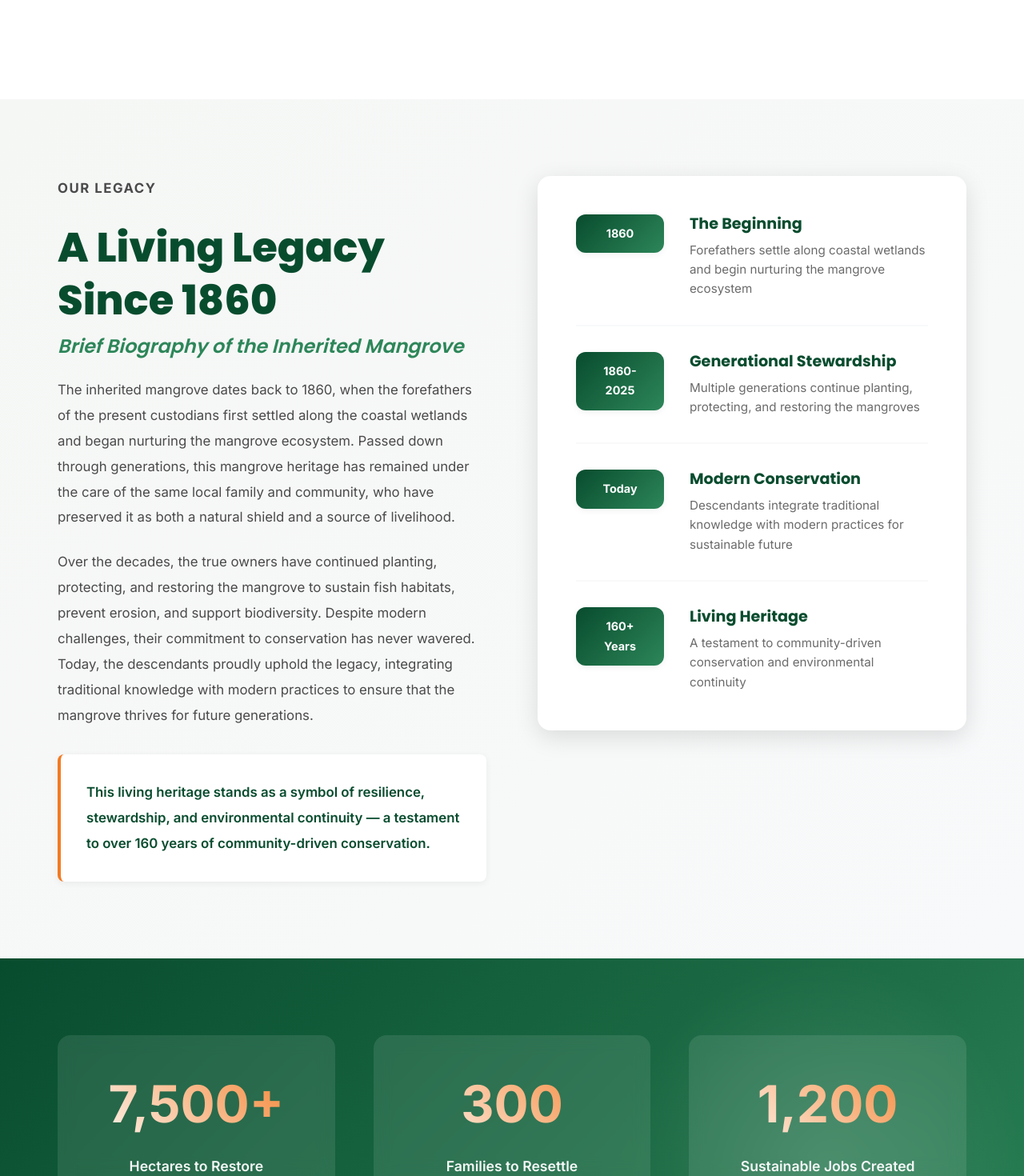
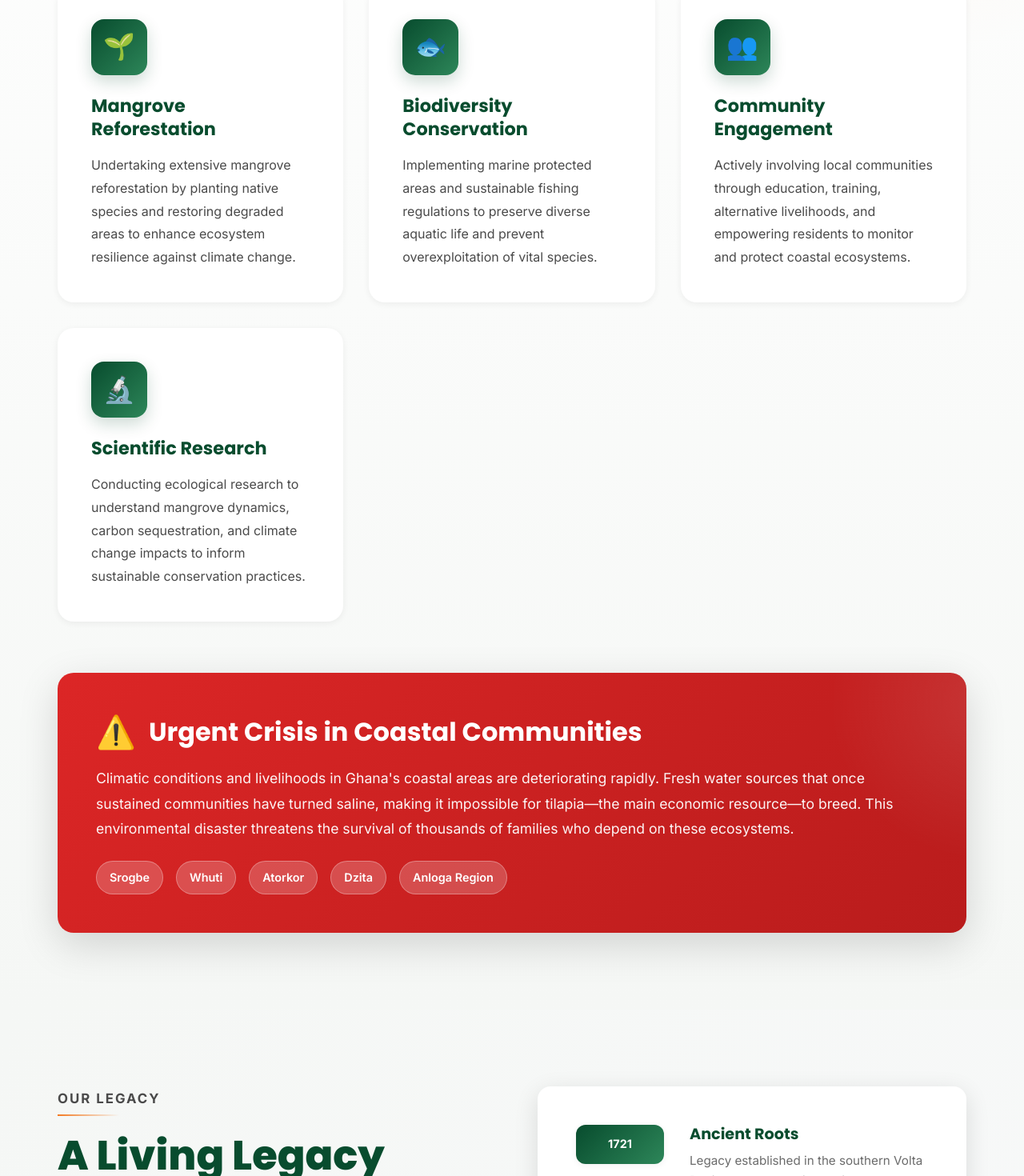
Before and after one commit to Bless2000/NGO-Website, a React (Vite) app: page / in a window 1280 px wide. Shown: the part 1330-2800 px from the top of the page at 80% size. Built offline with nearby package versions, Linux system fonts and the light colour scheme.

Commit message:
fixing responsiveness and our mission

```diff
--- a/src/App.jsx
+++ b/src/App.jsx
@@ -2,6 +2,7 @@ import React, { useEffect, useState } from 'react';
 
 const App = () => {
   const [scrolled, setScrolled] = useState(false);
+  const [menuOpen, setMenuOpen] = useState(false);
 
   useEffect(() => {
     const handleScroll = () => {
@@ -25,6 +26,7 @@ const App = () => {
             behavior: 'smooth'
           });
         }
+        setMenuOpen(false); // Close menu on link click
       });
     });
 
@@ -32,6 +34,10 @@ const App = () => {
       window.removeEventListener('scroll', handleScroll);
     };
   }, []);
+
+  const toggleMenu = () => {
+    setMenuOpen(!menuOpen);
+  };
 
   return (
     <>
@@ -41,7 +47,7 @@ const App = () => {
       <header className={`header ${scrolled ? 'scrolled' : ''}`} id="header">
         <nav className="nav">
             <a href="#home" className="nav__logo">D-SART</a>
-            <ul className="nav__links">
+            <ul className={`nav__links ${menuOpen ? 'mobile-active' : ''}`}>
                 <li><a href="#home" className="nav__link">Home</a></li>
                 <li><a href="#about" className="nav__link">About</a></li>
                 <li><a href="#project" className="nav__link">Our Project</a></li>
@@ -51,7 +57,7 @@ const App = () => {
                 <li><a href="#contact" className="nav__link">Contact</a></li>
             </ul>
             <a href="#partnership" className="btn btn-primary">Donate Now</a>
-            <button className="mobile-menu-btn">☰</button>
+            <button className="mobile-menu-btn" onClick={toggleMenu}>{menuOpen ? '✕' : '☰'}</button>
         </nav>
     </header>
 
@@ -108,10 +114,52 @@ const App = () => {
         <div className="container">
             <div className="section-header">
                 <p className="section-subtitle">Our Mission</p>
-            <h2 className="section-title">Protecting Coastlines, Empowering Communities</h2>
+                <h2 className="section-title">Planting, Protecting, and Preserving Mangroves</h2>
                 <p className="section-description">
-              D-SART Wildlife Aquatic Conservation is a non-profit organization dedicated to wildlife conservation, re-afforestation, and aquatic life restoration. Mangroves are vital ecosystems that protect coastlines from erosion, absorb carbon to mitigate climate change, and provide habitat for diverse marine species. Our flagship initiative aims to reclaim and restore over 7,500 hectares of degraded mangrove land, directly supporting UN Sustainable Development Goals (SDGs 13, 14, and 15) and global ESG commitments.
+                    D-SART Wildlife Aquatic Conservation is a non-profit organization dedicated to the preservation of mangrove ecosystems and the protection of aquatic life in Ghana's coastal communities. Through comprehensive conservation efforts, we restore vital coastal habitats that provide environmental and socio-economic benefits for generations to come.
                 </p>
+            </div>
+
+            {/* Mission Focus Areas */}
+            <div className="mission-grid">
+                <div className="mission-card">
+                    <div className="mission-icon">🌱</div>
+                    <h3>Mangrove Reforestation</h3>
+                    <p>Undertaking extensive mangrove reforestation by planting native species and restoring degraded areas to enhance ecosystem resilience against climate change.</p>
+                </div>
+
+                <div className="mission-card">
+                    <div className="mission-icon">🐟</div>
+                    <h3>Biodiversity Conservation</h3>
+                    <p>Implementing marine protected areas and sustainable fishing regulations to preserve diverse aquatic life and prevent overexploitation of vital species.</p>
+                </div>
+
+                <div className="mission-card">
+                    <div className="mission-icon">👥</div>
+                    <h3>Community Engagement</h3>
+                    <p>Actively involving local communities through education, training, alternative livelihoods, and empowering residents to monitor and protect coastal ecosystems.</p>
+                </div>
+
+                <div className="mission-card">
+                    <div className="mission-icon">🔬</div>
+                    <h3>Scientific Research</h3>
+                    <p>Conducting ecological research to understand mangrove dynamics, carbon sequestration, and climate change impacts to inform sustainable conservation practices.</p>
+                </div>
+            </div>
+
+            {/* Crisis Alert Box */}
+            <div className="crisis-alert">
+                <h3><span>⚠️</span> Urgent Crisis in Coastal Communities</h3>
+                <p>
+                    Climatic conditions and livelihoods in Ghana's coastal areas are deteriorating rapidly. Fresh water sources that once sustained communities have turned saline, making it impossible for tilapia—the main economic resource—to breed. This environmental disaster threatens the survival of thousands of families who depend on these ecosystems.
+                </p>
+                <div className="affected-areas">
+                    <span className="area-tag">Srogbe</span>
+                    <span className="area-tag">Whuti</span>
+                    <span className="area-tag">Atorkor</span>
+                    <span className="area-tag">Dzita</span>
+                    <span className="area-tag">Anloga Region</span>
+                </div>
             </div>
         </div>
     </section>
@@ -124,10 +172,12 @@ const App = () => {
           <div className="heritage-grid">
             <div className="heritage-text">
               <p className="section-subtitle">Our Legacy</p>
-              <h2 className="section-title" style={{ textAlign: 'left', marginBottom: '0.5rem' }}>A Living Legacy Since 1860</h2>
+              <h2 className="section-title" style={{ textAlign: 'left', marginBottom: '0.5rem' }}>A Living Legacy Since 1721</h2>
               <h3>Brief Biography of the Inherited Mangrove</h3>
 
               <p>The inherited mangrove dates back to 1860, when the forefathers of the present custodians first settled along the coastal wetlands and began nurturing the mangrove ecosystem. Passed down through generations, this mangrove heritage has remained under the care of the same local family and community, who have preserved it as both a natural shield and a source of livelihood.</p>
+
+              <p>Our legacy also extends to 1721, originating from the southern part of the Volta Region, encompassing areas such as Agbatsivi, Agortoe, Salo Akpashiafe, Agbledomi, Akplorwotokor, Dzita, Anyanui, Tunu, Bomego, Gamenu, and Vededeanu.</p>
 
               <p>Over the decades, the true owners have continued planting, protecting, and restoring the mangrove to sustain fish habitats, prevent erosion, and support biodiversity. Despite modern challenges, their commitment to conservation has never wavered. Today, the descendants proudly uphold the legacy, integrating traditional knowledge with modern practices to ensure that the mangrove thrives for future generations.</p>
 
@@ -137,6 +187,13 @@ const App = () => {
             </div>
 
             <div className="timeline">
+              <div className="timeline-item">
+                <div className="timeline-year">1721</div>
+                <div className="timeline-content">
+                  <h4>Ancient Roots</h4>
+                  <p>Legacy established in the southern Volta Region, encompassing various communities.</p>
+                </div>
+              </div>
               <div className="timeline-item">
                 <div className="timeline-year">1860</div>
                 <div className="timeline-content">
--- a/src/index.css
+++ b/src/index.css
@@ -455,43 +455,7 @@ section {
             margin-bottom: 4rem;
         }
 
-        /* Stats Bar in Hero */
-        .hero__stats {
-            position: absolute;
-            bottom: 3rem;
-            left: 50%;
-            transform: translateX(-50%);
-            display: flex;
-            gap: 4rem;
-            background: rgba(255, 255, 255, 0.15);
-            backdrop-filter: blur(20px);
-            padding: 2rem 4rem;
-            border-radius: 20px;
-            border: 1px solid rgba(255, 255, 255, 0.2);
-            animation: fadeInUp 1s ease-out 1.3s both;
-        }
 
-        .hero__stat {
-            text-align: center;
-            color: white;
-        }
-
-        .hero__stat-number {
-            font-size: 2.5rem;
-            font-weight: 800;
-            display: block;
-            margin-bottom: 0.25rem;
-            background: linear-gradient(135deg, white, var(--accent-orange));
-            -webkit-background-clip: text;
-            -webkit-text-fill-color: transparent;
-            background-clip: text;
-        }
-
-        .hero__stat-label {
-            font-size: 0.9rem;
-            opacity: 0.9;
-            font-weight: 600;
-        }
 
         /* Scroll Indicator */
         .scroll-indicator {
@@ -538,16 +502,30 @@ section {
             margin-top: 1rem;
         }
 
-/* --- Mission Section --- */
 
         .mission {
-    background: var(--bg-white);
+            background: linear-gradient(180deg, var(--bg-white) 0%, var(--bg-lighter) 100%);
+            position: relative;
+            overflow: hidden;
+        }
+
+        .mission::before {
+            content: '';
+            position: absolute;
+            top: 0;
+            right: -200px;
+            width: 600px;
+            height: 600px;
+            background: radial-gradient(circle, rgba(243, 122, 34, 0.05) 0%, transparent 70%);
+            border-radius: 50%;
         }
 
         .section-header {
             text-align: center;
-    max-width: 800px;
-    margin: 0 auto 4rem;
+            max-width: 900px;
+            margin: 0 auto 5rem;
+            position: relative;
+            z-index: 1;
         }
 
         .section-subtitle {
@@ -555,8 +533,20 @@ section {
             font-weight: 700;
             color: var(--accent-orange);
             text-transform: uppercase;
-    letter-spacing: 1.5px;
+            letter-spacing: 2px;
             margin-bottom: 1rem;
+            display: inline-block;
+            position: relative;
+        }
+
+        .section-subtitle::after {
+            content: '';
+            position: absolute;
+            bottom: -5px;
+            left: 0;
+            width: 60%;
+            height: 2px;
+            background: linear-gradient(90deg, var(--accent-orange), transparent);
         }
 
         .section-title {
@@ -564,12 +554,140 @@ section {
             color: var(--primary-green);
             margin-bottom: 1.5rem;
             font-weight: 800;
+            line-height: 1.2;
         }
 
         .section-description {
-    font-size: 1.15rem;
+            font-size: 1.2rem;
+            color: var(--medium-text);
+            line-height: 1.9;
+            margin-bottom: 3rem;
+        }
+
+        .mission-grid {
+            display: grid;
+            grid-template-columns: repeat(auto-fit, minmax(280px, 1fr));
+            gap: 2rem;
+            margin-top: 4rem;
+        }
+
+        .mission-card {
+            background: white;
+            padding: 2.5rem;
+            border-radius: 20px;
+            box-shadow: var(--shadow-sm);
+            transition: var(--transition);
+            border: 2px solid transparent;
+            position: relative;
+            overflow: hidden;
+        }
+
+        .mission-card::before {
+            content: '';
+            position: absolute;
+            top: 0;
+            left: 0;
+            width: 100%;
+            height: 4px;
+            background: linear-gradient(90deg, var(--primary-green), var(--secondary-green), var(--accent-orange));
+            transform: scaleX(0);
+            transform-origin: left;
+            transition: transform 0.5s ease;
+        }
+
+        .mission-card:hover {
+            transform: translateY(-8px);
+            box-shadow: var(--shadow-xl);
+            border-color: var(--accent-orange);
+        }
+
+        .mission-card:hover::before {
+            transform: scaleX(1);
+        }
+
+        .mission-icon {
+            width: 70px;
+            height: 70px;
+            background: linear-gradient(135deg, var(--primary-green), var(--secondary-green));
+            border-radius: 16px;
+            display: flex;
+            align-items: center;
+            justify-content: center;
+            font-size: 2rem;
+            margin-bottom: 1.5rem;
+            box-shadow: 0 8px 20px rgba(8, 76, 46, 0.2);
+        }
+
+        .mission-card h3 {
+            font-size: 1.4rem;
+            color: var(--primary-green);
+            margin-bottom: 1rem;
+            font-weight: 700;
+        }
+
+        .mission-card p {
             color: var(--medium-text);
             line-height: 1.8;
+            font-size: 1rem;
+        }
+
+        .crisis-alert {
+            background: linear-gradient(135deg, #dc2626, #b91c1c);
+            color: white;
+            padding: 3rem;
+            border-radius: 20px;
+            margin-top: 4rem;
+            box-shadow: var(--shadow-xl);
+            position: relative;
+            overflow: hidden;
+        }
+
+        .crisis-alert::before {
+            content: '';
+            position: absolute;
+            top: -50%;
+            right: -20%;
+            width: 400px;
+            height: 400px;
+            background: radial-gradient(circle, rgba(255,255,255,0.1) 0%, transparent 70%);
+            border-radius: 50%;
+        }
+
+        .crisis-alert h3 {
+            font-size: 2rem;
+            color: white;
+            margin-bottom: 1rem;
+            display: flex;
+            align-items: center;
+            gap: 1rem;
+        }
+
+        .crisis-alert h3 span {
+            font-size: 2.5rem;
+        }
+
+        .crisis-alert p {
+            font-size: 1.1rem;
+            line-height: 1.8;
+            opacity: 0.95;
+            position: relative;
+            z-index: 1;
+        }
+
+        .affected-areas {
+            display: flex;
+            flex-wrap: wrap;
+            gap: 1rem;
+            margin-top: 1.5rem;
+        }
+
+        .area-tag {
+            background: rgba(255,255,255,0.2);
+            padding: 0.5rem 1rem;
+            border-radius: 50px;
+            font-size: 0.9rem;
+            font-weight: 600;
+            border: 1px solid rgba(255,255,255,0.3);
         }
 
 /* --- Heritage Section --- */
@@ -1181,38 +1299,81 @@ section {
 
 /* --- Responsive Design --- */
 
+@media (max-width: 1024px) {
+    .nav__links {
+        gap: 2rem;
+    }
+    .heritage-grid {
+        grid-template-columns: 1fr;
+    }
+}
+
 @media (max-width: 968px) {
     :root {
         --section-padding: 4rem 1.5rem;
     }
 
-    .heritage-grid,
-    .gallery-grid {
-        grid-template-columns: 1fr;
+    .stats-grid {
+        grid-template-columns: repeat(2, 1fr);
+        gap: 2rem;
     }
 
-    .stats-grid {
-        grid-template-columns: 1fr;
-        gap: 2rem;
+    .footer-grid {
+        grid-template-columns: repeat(auto-fit, minmax(200px, 1fr));
     }
 }
 
 @media (max-width: 768px) {
+    .nav .btn-primary {
+        display: none;
+    }
+
     .nav__links {
-        display: none;
+        display: flex;
+        flex-direction: column;
+        position: absolute;
+        top: 100%;
+        left: 0;
+        right: 0;
+        background: rgba(255, 255, 255, 0.98);
+        backdrop-filter: blur(10px);
+        padding: 2rem 0;
+        gap: 0;
+        transform: translateY(-150%);
+        transition: transform 0.4s cubic-bezier(0.23, 1, 0.32, 1);
+        box-shadow: var(--shadow-lg);
+        border-bottom-left-radius: 20px;
+        border-bottom-right-radius: 20px;
+    }
+
+    .nav__links.mobile-active {
+        transform: translateY(0);
+    }
+
+    .nav__link {
+        font-size: 1.2rem;
+        padding: 1rem 0;
+        width: 100%;
+        text-align: center;
+    }
+
+    .nav__link:hover {
+        background: var(--bg-lighter);
     }
 
     .mobile-menu-btn {
         display: block;
+        z-index: 1001;
     }
 
     .hero {
-        height: 70vh;
-        min-height: 500px;
+        height: auto;
+        min-height: auto;
+        padding: 15rem 0 5rem;
     }
 
     .hero__title {
-        font-size: 2.5rem;
+        font-size: clamp(2.5rem, 10vw, 3.5rem);
     }
 
     .hero__subtitle {
@@ -1220,13 +1381,13 @@ section {
     }
 
     .section-title {
-        font-size: 2rem;
+        font-size: clamp(2rem, 8vw, 2.5rem);
     }
 
     .partnership-content,
     .sponsor-packages,
     .gallery-cta {
-        padding: 2.5rem 2rem;
+        padding: 2.5rem 1.5rem;
     }
 
     .gallery-grid {
@@ -1234,11 +1395,71 @@ section {
     }
 
     .timeline {
-        padding: 2rem;
+        padding: 2rem 1.5rem;
     }
 
     .timeline-item {
         flex-direction: column;
         gap: 1rem;
     }
+
+    .stats-grid {
+        grid-template-columns: 1fr;
     }
+
+    .project-grid {
+        grid-template-columns: 1fr;
+    }
+
+    .benefits-grid {
+        grid-template-columns: 1fr;
+    }
+
+    .team-grid {
+        grid-template-columns: 1fr;
+    }
+}
+
+@media (max-width: 480px) {
+    :root {
+        --section-padding: 3rem 1rem;
+    }
+
+    .container {
+        padding: 0 1rem;
+    }
+
+    .hero__buttons {
+        flex-direction: column;
+        gap: 1rem;
+    }
+
+    .btn {
+        width: 100%;
+        text-align: center;
+    }
+
+    .mission-card, .benefit-card, .project-card, .package {
+        padding: 2rem 1.5rem;
+    }
+
+    .crisis-alert {
+        padding: 2rem 1.5rem;
+    }
+
+    .crisis-alert h3 {
+        font-size: 1.5rem;
+    }
+
+    .stat-number {
+        font-size: 3rem;
+    }
+
+    .team-photo {
+        height: 280px;
+    }
+
+    .footer {
+        padding: 4rem 1rem 2rem;
+    }
+}
```
Lines whose indentation alone changed are shown as unchanged.
